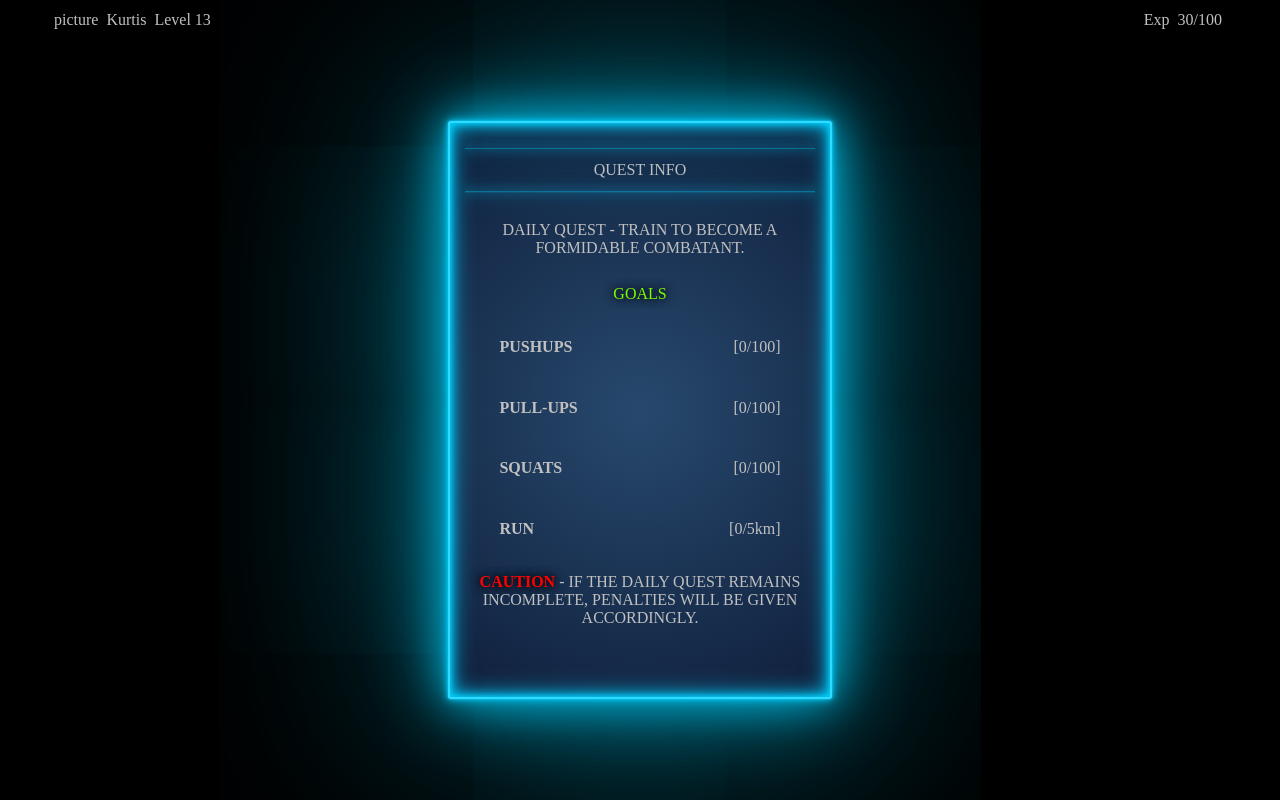
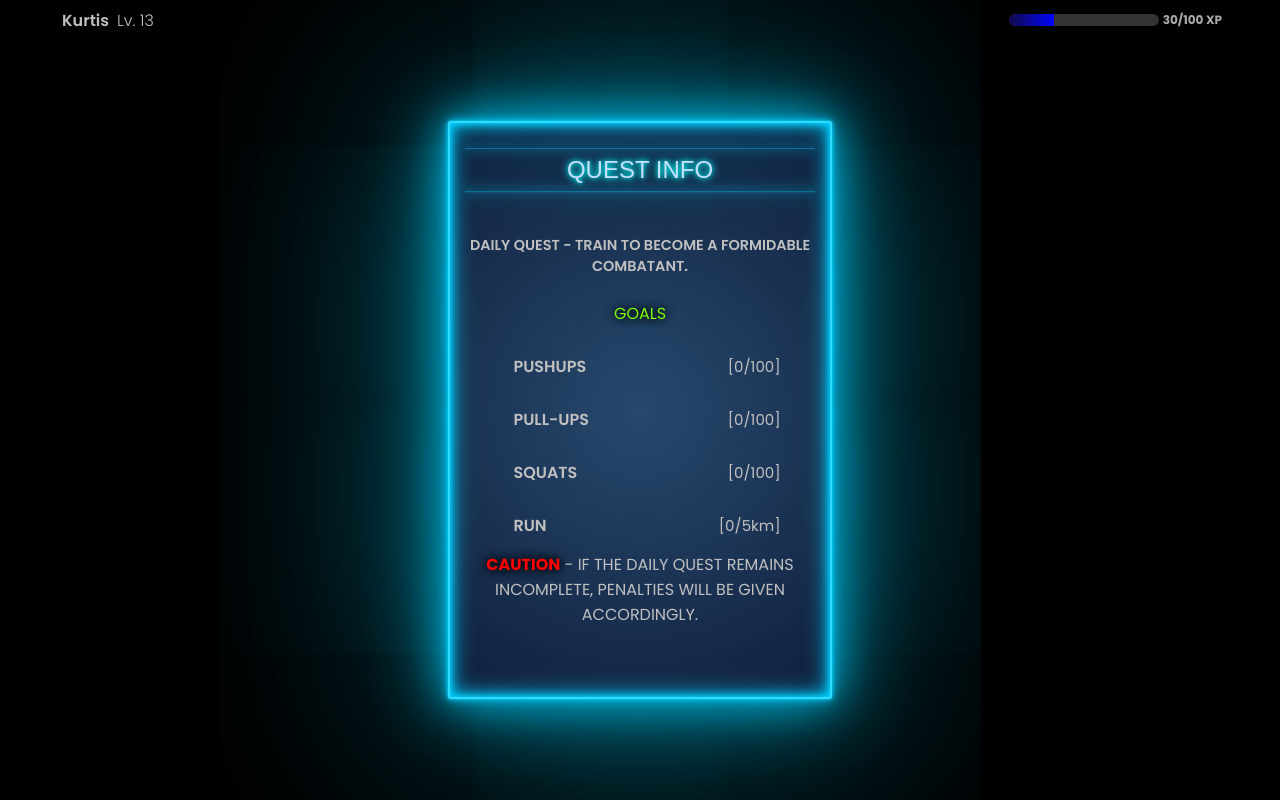
Before and after one commit to KurtisCiao/web-dev-journey, a plain HTML site: page leveling-system-project/index.html in a window 1280 px wide. Drawn offline with Linux system fonts and the light colour scheme.

Commit message:
change the font and fixes some objects position

```diff
--- a/leveling-system-project/index.html
+++ b/leveling-system-project/index.html
@@ -6,20 +6,36 @@
     <meta name="viewport" content="width=device-width, initial-scale=1.0">
     <title>leveling system</title>
     <link rel="stylesheet" href="style.css">
+
+    <link rel="preconnect" href="https://fonts.googleapis.com">
+    <link rel="preconnect" href="https://fonts.gstatic.com" crossorigin>
+    <link
+        href="https://fonts.googleapis.com/css2?family=Poppins:ital,wght@0,100;0,200;0,300;0,400;0,500;0,600;0,700;0,800;0,900;1,100;1,200;1,300;1,400;1,500;1,600;1,700;1,800;1,900&display=swap"
+        rel="stylesheet">
 </head>
 
 <body>
     <header>
         <nav>
             <ul class="profile">
-                <li><span class="profile-pic">picture</span></li>
-                <li><span class="name">Kurtis</span></li>
-                <li><span class="level">Level 13</span></li>
+                <li>
+                    <div class="profile-pic"></div>
+                </li>
+                <li>
+                    <div class="name">Kurtis</div>
+                </li>
+                <li>
+                    <div class="lvl-text">Lv. 13</div>
+                </li>
             </ul>
 
             <ul class="profile-right">
-                <li><span class="exp">Exp</span></li>
-                <li><span class="exp-bar">30/100</span></li>
+                <div class="xp-bar">
+                    <div class="xp-fill"></div>
+                </div>
+                <li>
+                    <div class="xp-text">30/100 XP</div>
+                </li>
             </ul>
         </nav>
 
@@ -27,37 +43,42 @@
 
     <div class="quest-window">
         <div class="quest-window-box">
-            <div class="quest-info">QUEST INFO</div>
-            <div class="daily-quest"><span>DAILY QUEST - TRAIN TO BECOME A FORMIDABLE COMBATANT.</span></div>
+            <div class="quest-info">
+                <h2>QUEST INFO</h2>
+            </div>
+            <div class="daily-quest">
+                <h5>DAILY QUEST - TRAIN TO BECOME A FORMIDABLE COMBATANT.</h5>
+            </div>
             <div class="goals">GOALS</div>
 
             <div class="activities-box">
-                <div class="exercise-1">
+                    <div class="exercise">
                         <div class="pushups">
                             <h4>PUSHUPS</h4>
                         </div>
                         <div class="reps">[0/100]</div>
                     </div>
-                <div class="exercise-2">
+                    <div class="exercise">
                         <div class="pull-ups">
                             <h4>PULL-UPS</h4>
                         </div>
                         <div class="reps">[0/100]</div>
                     </div>
-                <div class="exercise-3">
+                    <div class="exercise">
                         <div class="squats">
                             <h4>SQUATS</h4>
                         </div>
                         <div class="reps">[0/100]</div>
                     </div>
-                <div class="exercise-4">
+                    <div class="exercise">
                         <div class="run">
                             <h4>RUN</h4>
                         </div>
                         <div class="distance">[0/5km]</div>
                     </div>
+                <div class="caution"><span class="caution-highlight">CAUTION</span> - IF THE DAILY QUEST REMAINS
+                    INCOMPLETE, PENALTIES WILL BE GIVEN ACCORDINGLY.</div>
             </div>
-            <div class="caution"><span class="caution-highlight">CAUTION</span> - IF THE DAILY QUEST REMAINS INCOMPLETE, PENALTIES WILL BE GIVEN ACCORDINGLY.</div>
         </div>
     </div>
 </body>
--- a/leveling-system-project/style.css
+++ b/leveling-system-project/style.css
@@ -15,6 +15,7 @@ nav {
     height: 40px;
     justify-content: space-between;
     color: silver;
+    font-family: 'poppins', sans-serif;
 }
 
 .profile {
@@ -25,8 +26,52 @@ nav {
     padding-left: 50px;
 }
 
+/* .profile-pic {
+    background-color: #333;
+    width: 25px;
+    height: 25px;
+    border-radius: 360px;
+} */
+
 .profile li {
     padding: 4px;
+}
+
+.profile li .lvl-text {
+    padding: 0%;
+}
+
+.name {
+    font-weight: 550;
+}
+
+.lvl-text {
+    font-weight:300;
+    font-size: 16px;
+    padding-left: 12px;
+}
+
+.xp-bar {
+    position: relative;
+    width: 150px;
+    height: 12px;
+    background-color: #333;
+    border-radius: 6px;
+    overflow: hidden;
+    /* box-shadow: inset 0 0 4px rgba(0, 0, 0, 0.5); */
+}
+
+.xp-fill {
+    height: 100%;
+    background: linear-gradient(95deg, #120c49, #0004ff);
+    width: 30%;
+    transition: width 0.5s ease-out;
+}
+
+.xp-text {
+    font-size: 12px;
+    font-weight: bold;
+    color: #aaa;
 }
 
 .profile-right {
@@ -81,7 +126,7 @@ nav {
     align-items:center;
     justify-content: flex-start;
     padding-top: 24px;
-
+    font-family: 'poppins', sans-serif;
 }
 
 .quest-info {
@@ -94,6 +139,10 @@ nav {
     align-items: center;
     justify-content: center;
     margin-bottom: 28px;
+    color: #cce0ff;
+    text-shadow:
+        0 0 5px #0ff,
+        0 0 10px #0ff;
 }
 
 .quest-info::before,
@@ -118,11 +167,23 @@ nav {
     bottom: 0;
 }
 
+.quest-info h2 {
+    font-weight: 500;
+    font-family:Arial, Helvetica, sans-serif;
+}
+
 .daily-quest {
-    margin-bottom: 28px;
-    justify-content: center;
+    padding-bottom: 10px;
+    justify-self: center;
     align-items: center;
     text-align: center;
+}
+
+.daily-quest h5 {
+    margin: 0%;
+    padding: 14px;
+    font-weight: 550;
+    font-size: 0.9rem;
 }
 
 .goals {
@@ -138,13 +199,28 @@ nav {
     align-items: center;
     width: 100%;
     padding-bottom: 14px;
+    font-family: 'poppins', sans-serif;
 }
 
-.exercise-1, .exercise-2, .exercise-3, .exercise-4 {
+.reps {
+    font-size: 15px;
+}
+
+.distance {
+    font-size: 15px;
+}
+
+.exercise {
     display: flex;
     justify-content: space-between;
     align-items: center;
     width: 74%;
+}
+
+.activities-box h4 {
+    margin: 0%;
+    padding: 14px;
+    font-weight: 550;
 }
 
 .caution {
```
Lines whose indentation alone changed are shown as unchanged.
